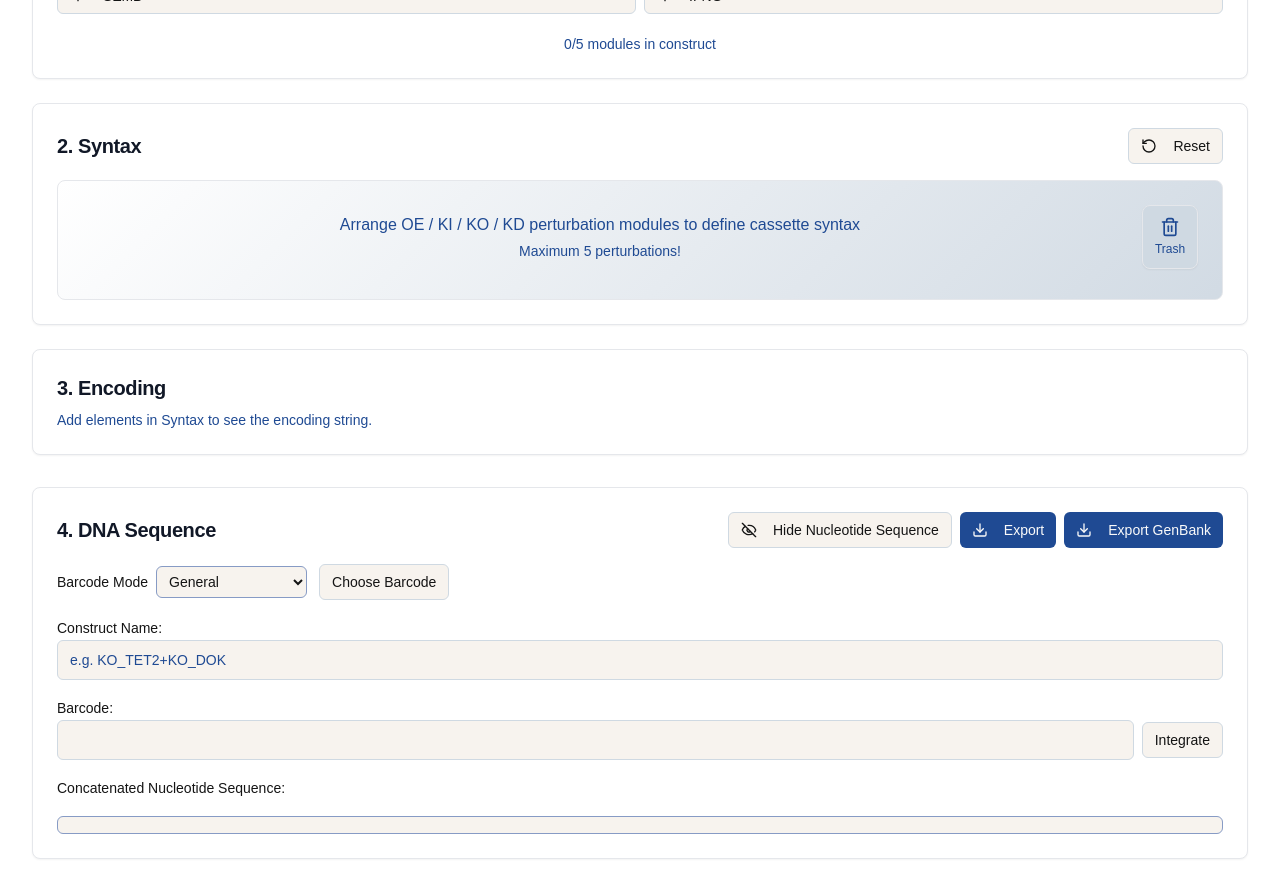
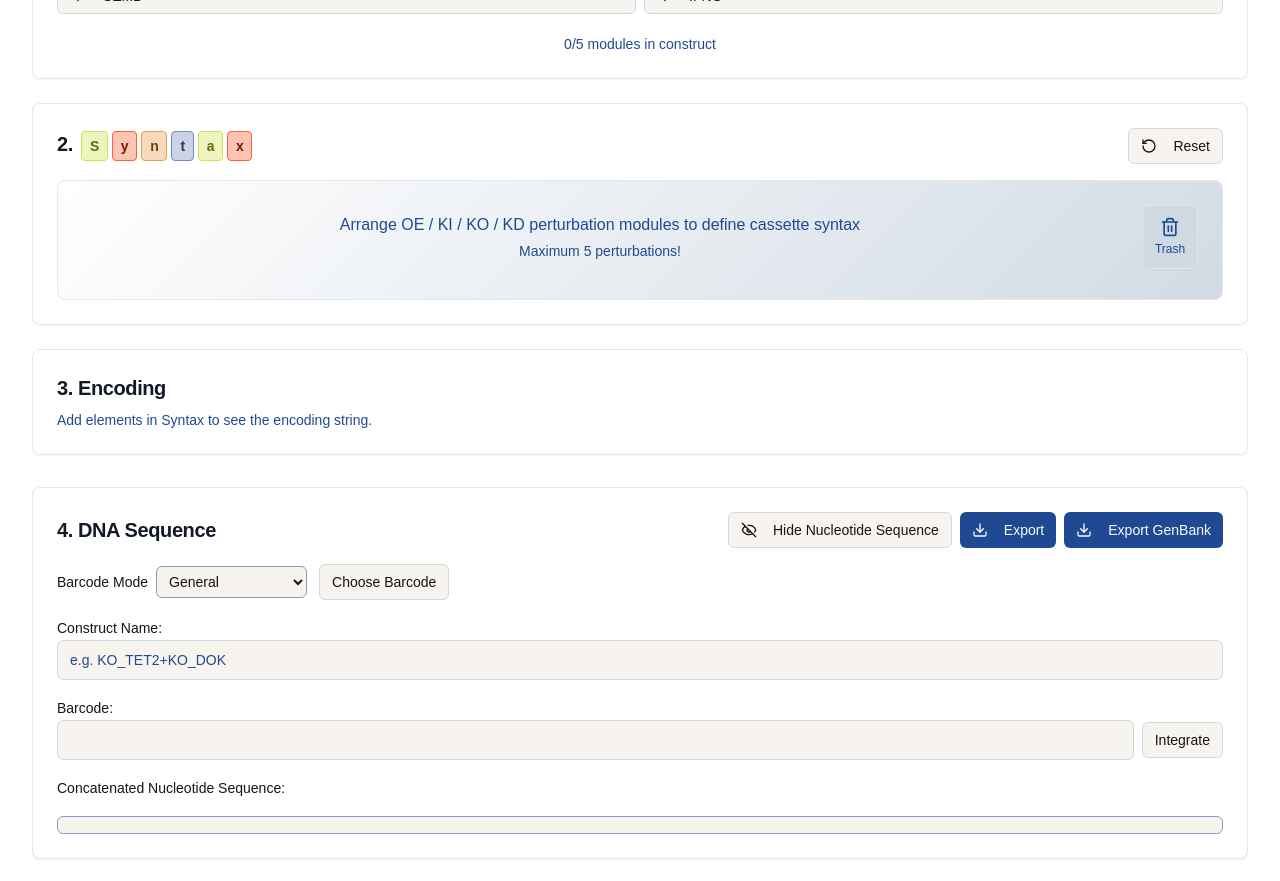
Before and after one commit to Siddheshmittra/CRISPR-All_Hands_On_Deck, a React (Vite) app: page /#/ in a window 1280 px wide. Shown: the part 1700-2581 px from the top of the page. Built offline with nearby package versions, Linux system fonts and the light colour scheme; a web font is replaced by a local one.

Commit message:
syntax animation

```diff
--- a/src/components/design-lab/construct-layout.tsx
+++ b/src/components/design-lab/construct-layout.tsx
@@ -5,6 +5,7 @@ import { Trash2, RotateCcw, Shuffle, ArrowRight } from "lucide-react"
 import { Droppable, Draggable } from "@hello-pangea/dnd"
 import { ConstructItem, Module } from "@/lib/types"
 import { Badge } from "../ui/badge"
+import { AnimatedSyntaxHeading } from "@/components/ui/animated-syntax-heading"
 
 interface ConstructLayoutProps {
   constructModules: ConstructItem[]
@@ -42,7 +43,7 @@ export const ConstructLayout = ({
   return (
     <Card className="p-6 border border-gray-200 dark:border-gray-700 shadow-sm">
       <div className="flex items-center justify-between mb-4">
-        <h2 className="text-xl font-bold text-gray-900 dark:text-white">2. Syntax</h2>
+        <AnimatedSyntaxHeading className="text-xl font-bold text-gray-900 dark:text-white" />
         <div className="flex gap-2">
 <Button variant="outline" size="sm" onClick={onReset}>
             <RotateCcw className="h-4 w-4 mr-2" />
--- a/src/components/design-lab/multi-cassette-dialog.tsx
+++ b/src/components/design-lab/multi-cassette-dialog.tsx
@@ -11,6 +11,7 @@ import { toast } from "sonner"
 import { Module, LibrarySyntax } from "@/lib/types"
 import { enrichModuleWithSequence } from "@/lib/ensembl"
 import { randomUUID } from "@/lib/uuid"
+import { AnimatedSyntaxHeading } from "@/components/ui/animated-syntax-heading"
 // Removed NaturalLanguageInput from multi-cassette manual section
 
 // Hardcoded syntax components with their sequences and types
@@ -498,7 +499,7 @@ export const MultiCassetteSetup = (props: MultiCassetteSetupProps) => {
       <DragDropContext onDragEnd={handleDragEnd}>
         <Card className="p-6 mb-4 border border-gray-200 dark:border-gray-700 shadow-sm">
           <div className="flex items-center justify-between mb-4">
-            <h3 className="text-xl font-bold text-gray-900 dark:text-white">2. Syntax</h3>
+            <AnimatedSyntaxHeading className="text-xl font-bold text-gray-900 dark:text-white" />
             {isGenerating && (
               <div className="flex items-center gap-2 text-sm text-muted-foreground">
                 <span className="inline-block h-2 w-2 rounded-full bg-primary animate-pulse"></span>
--- /dev/null
+++ b/src/components/ui/animated-syntax-heading.tsx
@@ -0,0 +1,90 @@
+import React from "react"
+
+interface AnimatedSyntaxHeadingProps {
+  className?: string
+}
+
+const LETTERS = ["S", "y", "n", "t", "a", "x"]
+const MODULE_COLORS = [
+  "bg-[hsl(66,70%,85%)] text-[hsl(66,70%,25%)] border-[hsl(66,70%,60%)]", // OE - lime-ish
+  "bg-[hsl(13,95%,85%)] text-[hsl(13,95%,25%)] border-[hsl(13,95%,60%)]",  // KO - red-orange
+  "bg-[hsl(32,75%,85%)] text-[hsl(32,75%,25%)] border-[hsl(32,75%,60%)]",  // KD - orange
+  "bg-[hsl(220,35%,85%)] text-[hsl(220,35%,25%)] border-[hsl(220,35%,60%)]", // KI - blue-ish
+]
+
+function shuffle<T>(arr: T[]): T[] {
+  const copy = [...arr]
+  for (let i = copy.length - 1; i > 0; i--) {
+    const j = Math.floor(Math.random() * (i + 1))
+    ;[copy[i], copy[j]] = [copy[j], copy[i]]
+  }
+  return copy
+}
+
+export function AnimatedSyntaxHeading({ className }: AnimatedSyntaxHeadingProps) {
+  const [displayOrder, setDisplayOrder] = React.useState<number[]>([0, 1, 2, 3, 4, 5])
+  const [isAnimating, setIsAnimating] = React.useState(false)
+  const [visible, setVisible] = React.useState(false)
+  const containerRef = React.useRef<HTMLHeadingElement | null>(null)
+
+  React.useEffect(() => {
+    const el = containerRef.current
+    if (!el) return
+    const io = new IntersectionObserver(
+      ([entry]) => {
+        if (entry.isIntersecting) {
+          setVisible(true)
+          io.disconnect()
+        }
+      },
+      { threshold: 0.5 }
+    )
+    io.observe(el)
+    return () => io.disconnect()
+  }, [])
+
+  React.useEffect(() => {
+    if (!visible) return
+    setIsAnimating(true)
+
+    // Shuffle multiple times over ~1.2 seconds
+    const shuffleInterval = setInterval(() => {
+      setDisplayOrder(shuffle([0, 1, 2, 3, 4, 5]))
+    }, 80)
+
+    // After 1.2s, snap to final order
+    const snapTimeout = setTimeout(() => {
+      clearInterval(shuffleInterval)
+      setDisplayOrder([0, 1, 2, 3, 4, 5])
+      setIsAnimating(false)
+    }, 1200)
+
+    return () => {
+      clearInterval(shuffleInterval)
+      clearTimeout(snapTimeout)
+    }
+  }, [visible])
+
+  return (
+    <h2 ref={containerRef} className={className} aria-label="2. Syntax">
+      <span className="inline-block mr-2">2.</span>
+      <span className="inline-flex gap-1">
+        {displayOrder.map((letterIndex, posIndex) => (
+          <span
+            key={posIndex}
+            className={`inline-block px-2 py-1 rounded border font-bold text-sm transition-all duration-300 ${
+              MODULE_COLORS[letterIndex % MODULE_COLORS.length]
+            } ${isAnimating ? "scale-110" : "scale-100"}`}
+            style={{
+              transitionProperty: "transform, opacity",
+            }}
+          >
+            {LETTERS[letterIndex]}
+          </span>
+        ))}
+      </span>
+    </h2>
+  )
+}
+
+export default AnimatedSyntaxHeading
```
